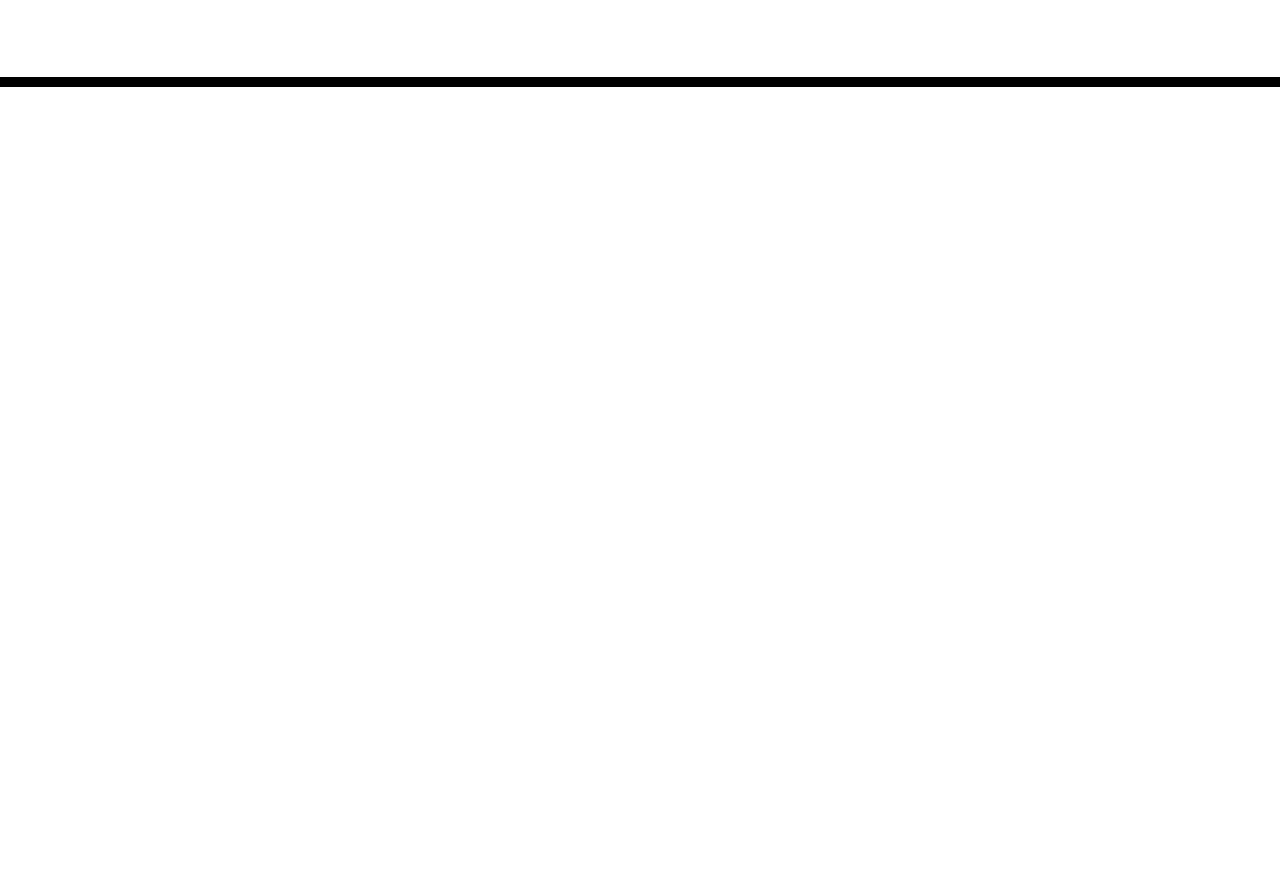
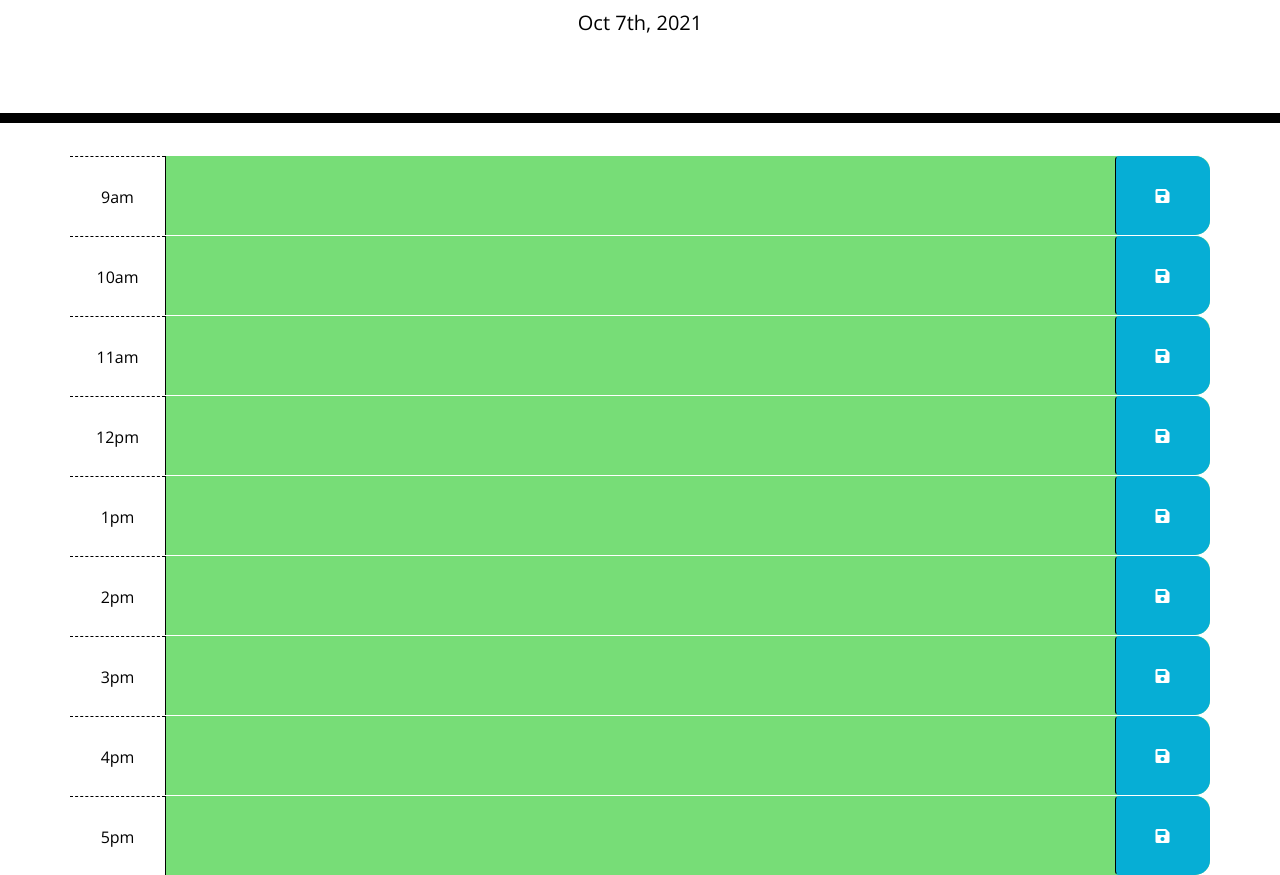
Before and after one commit to mnguyen14/daily-planner, a plain HTML site: page index.html in a window 1280 px wide. Shown: the part 181-1056 px from the top of the page. Before the commit the page ends 800 px from the top, so only its background shows below. Drawn offline with nearby package versions, Linux system fonts and the light colour scheme.

Commit message:
linked JavaScript and got planner working, still need to style

```diff
--- a/index.html
+++ b/index.html
@@ -30,9 +30,93 @@
     </header>
     <div class="container">
       <!-- Timeblocks go here -->
+      <div id="9" class="row time-block">
+        <div class="col-md-1 hour">
+              9am
+        </div>
+        <textarea class="col-md-10 task">
+        </textarea>
+        <button class="btn saveBtn col-md-1"><i class="fas fa-save"></i></button>
+      </div>
+
+      <div id="10" class="row time-block">
+        <div class="col-md-1 hour">
+            10am
+        </div>
+        <textarea class="col-md-10 task">
+        </textarea>
+        <button class="btn saveBtn col-md-1"><i class="fas fa-save"></i></button>
+      </div>
+
+      <div id="11" class="row time-block">
+        <div class="col-md-1 hour">
+            11am
+        </div>
+        <textarea class="col-md-10 task">
+        </textarea>
+        <button class="btn saveBtn col-md-1"><i class="fas fa-save"></i></button>
+      </div>
+
+      <div id="12" class="row time-block">
+        <div class="col-md-1 hour">
+            12pm
+        </div>
+        <textarea class="col-md-10 task">
+        </textarea>
+        <button class="btn saveBtn col-md-1"><i class="fas fa-save"></i></button>
+      </div>
+
+      <div id="13" class="row time-block">
+        <div class="col-md-1 hour">
+              1pm
+        </div>
+        <textarea class="col-md-10 task">
+        </textarea>
+        <button class="btn saveBtn col-md-1"><i class="fas fa-save"></i></button>
+      </div>
+
+      <div id="14" class="row time-block">
+        <div class="col-md-1 hour">
+              2pm
+        </div>
+        <textarea class="col-md-10 task">
+        </textarea>
+        <button class="btn saveBtn col-md-1"><i class="fas fa-save"></i></button>
+      </div>
+
+      <div id="15" class="row time-block">
+        <div class="col-md-1 hour">
+              3pm
+        </div>
+        <textarea class="col-md-10 task">
+        </textarea>
+        <button class="btn saveBtn col-md-1"><i class="fas fa-save"></i></button>
+      </div>
+
+      <div id="16" class="row time-block">
+        <div class="col-md-1 hour">
+              4pm
+        </div>
+        <textarea class="col-md-10 task">
+        </textarea>
+        <button class="btn saveBtn col-md-1"><i class="fas fa-save"></i></button>
+      </div>
+
+      <div id="17" class="row time-block">
+        <div class="col-md-1 hour">
+              5pm
+        </div>
+        <textarea class="col-md-10 task">
+        </textarea>
+        <button class="btn saveBtn col-md-1"><i class="fas fa-save"></i></button>
+      </div>
+
     </div>
 
     <script src="https://cdnjs.cloudflare.com/ajax/libs/jquery/3.2.1/jquery.min.js"></script>
     <script src="https://cdnjs.cloudflare.com/ajax/libs/moment.js/2.24.0/moment.min.js"></script>
+        <script src="script.js"></script>
+
   </body>
-</html>
+
+  </html>
--- /dev/null
+++ b/script.js
@@ -0,0 +1,53 @@
+//current hour of the day
+var time = moment().format("H");
+
+//so we can display the date on the website
+var currentDate = moment().format("MMM Do, YYYY");
+$("#currentDay").html(currentDate);
+
+//lets us save the text into the local storage
+$(document).ready(function () {
+    $(".saveBtn").on("click", function() {
+        var currentTask = $(this).siblings(".task").val();
+        var currentTime = $(this).parent().attr("id");
+        localStorage.setItem(currentTime, currentTask);
+    })
+
+    function checkTime() {
+        $(".time-block").each(function() {
+            var hour = parseInt($(this).attr("id")); //makes a variable for timeblocks
+
+            if(hour < time) {
+                $(this).removeClass("future");
+                $(this).removeClass("present");
+                $(this).addClass("past")
+            }
+            else if (hour === time) {
+                $(this).removeClass("future");
+                $(this).removeClass("past");
+                $(this).addClass("present")
+            }
+            else {
+                $(this).removeClass("present");
+                $(this).removeClass("past");
+                $(this).addClass("future")
+            }
+        })
+    };
+
+    //so we can keep the text we save in the local storage in the timeblocks
+    $("#9 .task").val(localStorage.getItem("9"));
+    $("#10 .task").val(localStorage.getItem("10"));
+    $("#11 .task").val(localStorage.getItem("11"));
+    $("#12 .task").val(localStorage.getItem("12"));
+    $("#13 .task").val(localStorage.getItem("13"));
+    $("#14 .task").val(localStorage.getItem("14"));
+    $("#15 .task").val(localStorage.getItem("15"));
+    $("#16 .task").val(localStorage.getItem("16"));
+    $("#17 .task").val(localStorage.getItem("17"));
+
+    checkTime();
+})
+
+//confirm that hour time variable logs the hour of the day in military time
+console.log(time)
```
